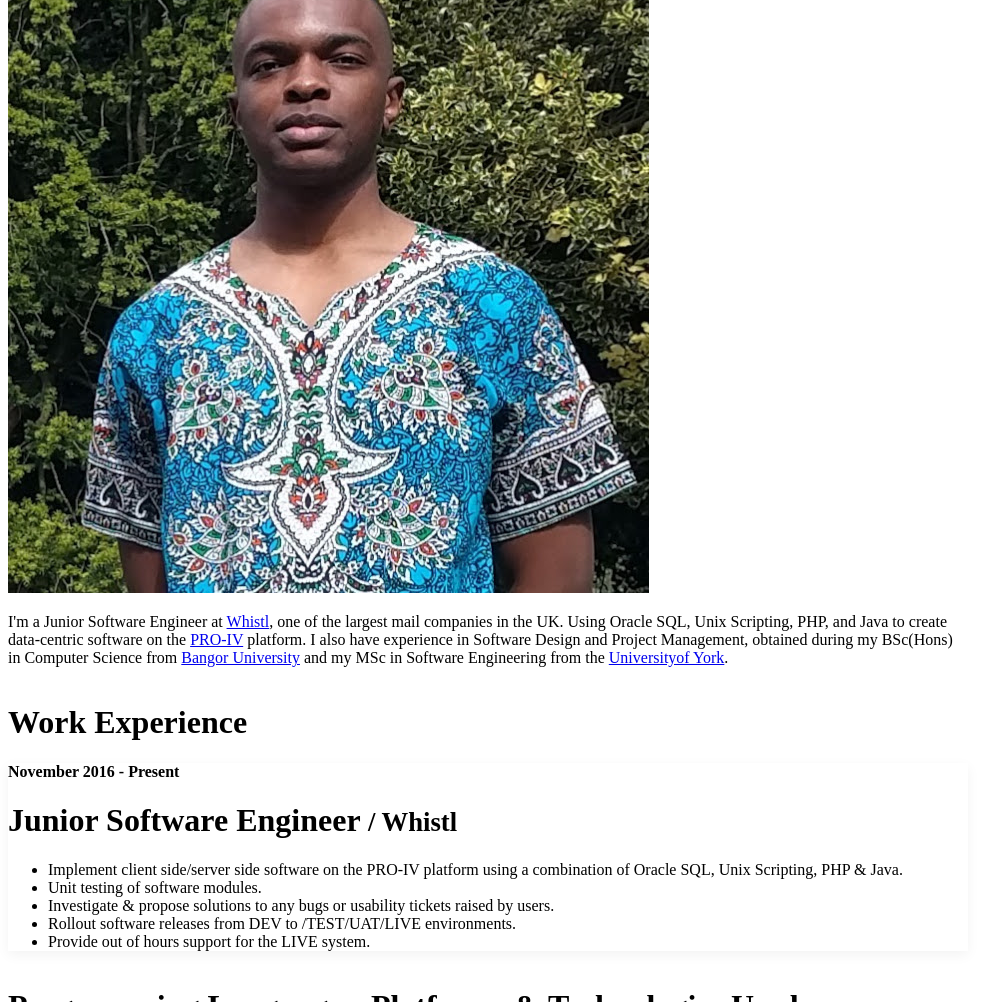
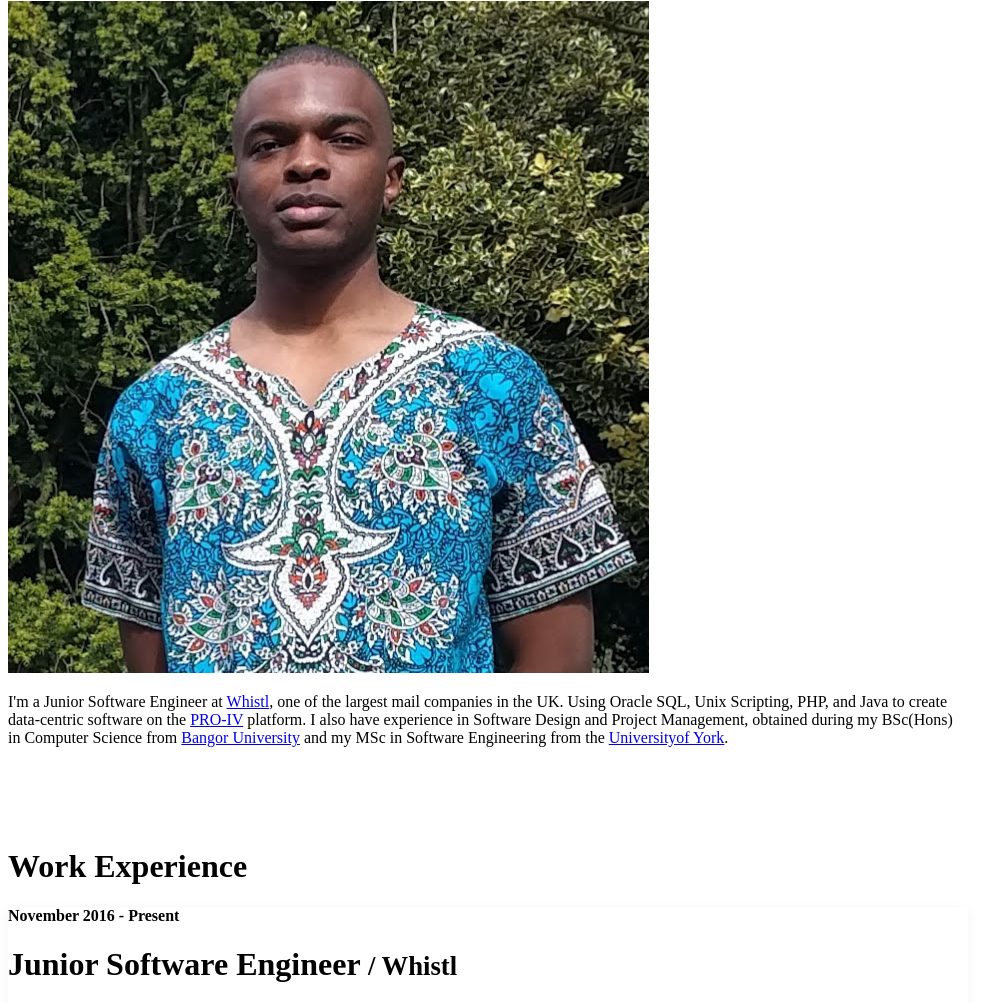
Before and after one commit to chilobe/chilobe.github.io, a plain HTML site: page index.html in a window 1280 px wide. Shown: the part 247-1249 px from the top of the page, without its empty margins (0-1008 px from the left). Drawn offline with nearby package versions, Linux system fonts and the light colour scheme.

Commit message:
changed padding to attempt to fix navbar jump issue

```diff
--- a/index.html
+++ b/index.html
@@ -51,7 +51,7 @@
 
   <!-- About me-->
 
-  <div class="container px-3 py-3 pt-md-5 pb-md-4 mx-auto text-center" id="about-me">
+  <div class="container px-3 py-3 pt-md-5 pb-md-4 mx-auto text-center top-padded" id="about-me">
     <h1 class="display-2">Chilobe W Mwanza</h1>
     <img src="img/profile.jpg" class="img-thumbnail" alt="chilobe mwanza profile picture">
     <p class="lead">I'm a Junior Software Engineer at <a href="https://www.whistl.co.uk/" target="_blank"> Whistl</a>, one of the
--- a/stylesheets/styles.css
+++ b/stylesheets/styles.css
@@ -14,9 +14,7 @@ html {
 
 .top-padded
 {
-  /*padding-top: 3rem;*/
-  margin-top: -70px;
-   padding-top: 70px;
+  padding-top: 4rem;
 }
 
 .hidden-heart:hover
```
